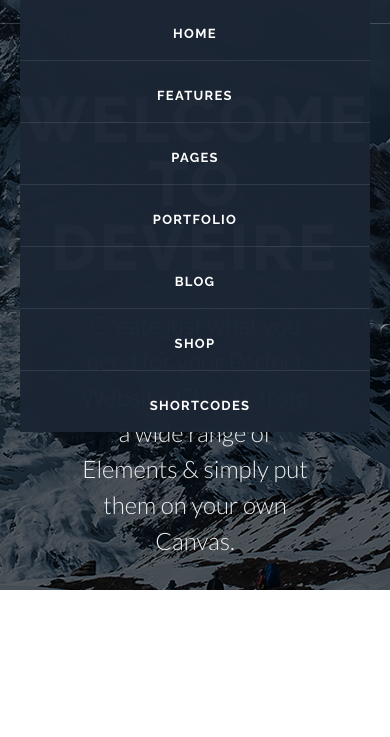
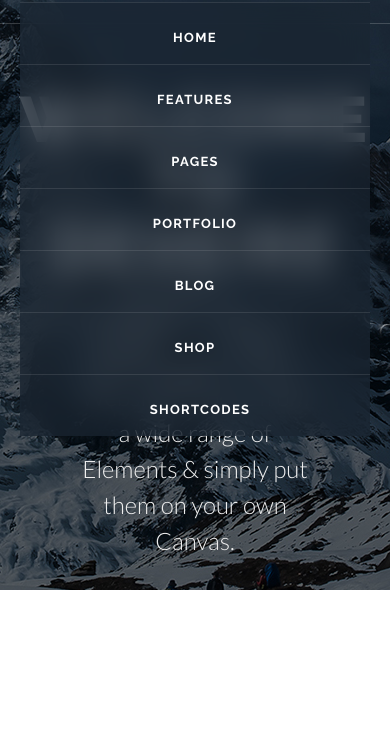
Before and after one commit to tgrafix-design/Deveire, a website: page index.html in a window 390 px wide. Both pictures are taken after a click on the element 365 px from the left and 25 px from the top of the page. Shown: the part 107-844 px from the top of the page. Drawn offline with Linux system fonts and the light colour scheme.

Commit message:
Tinker more

```diff
--- a/css/styles.css
+++ b/css/styles.css
@@ -639,11 +639,12 @@ hr {
 	}
 
 	.nav-list {
-		background: rgba(27,37,51,.98);
+		background: rgba(27,37,51,.7);
+		backdrop-filter: blur(1rem);
 		list-style-type: none;
 		width: 100%;
 		text-align: center;
-		margin-top: 10px;
+		margin: 14px 0;
 		display:none;
 	}
 
```
